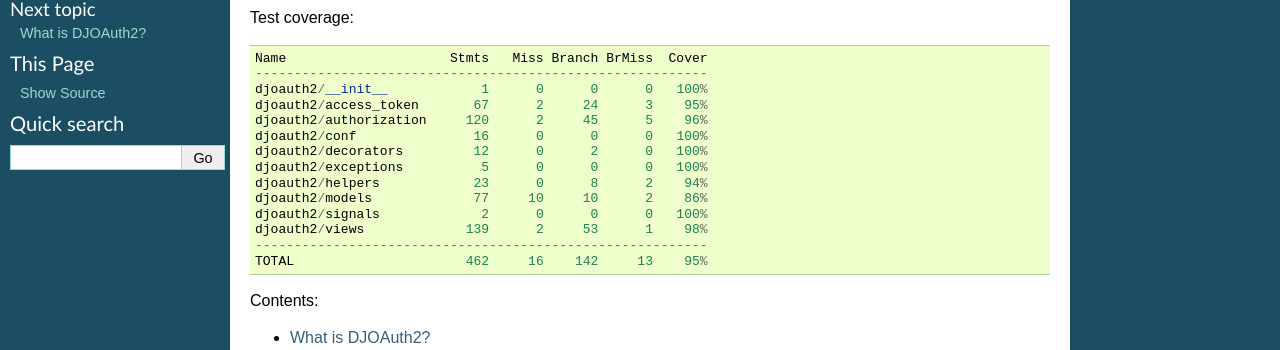
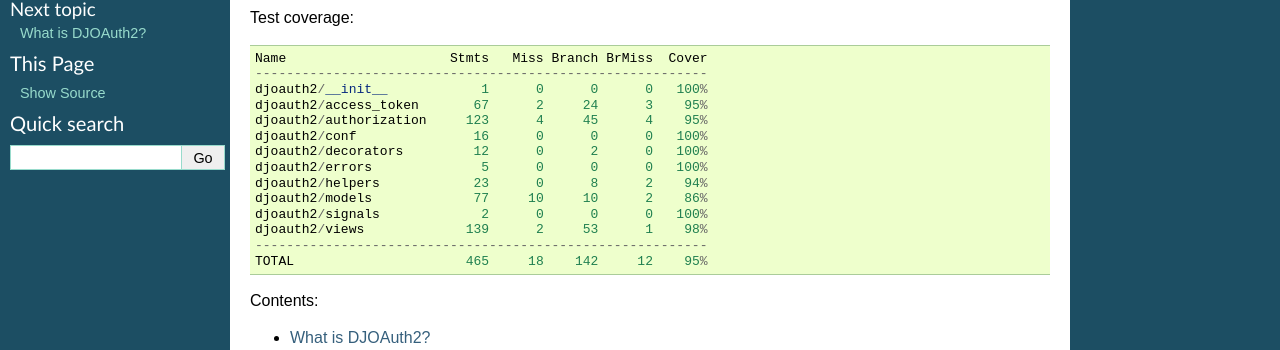
Before and after one commit to peterldowns/djoauth2, a Sphinx documentation site: the page built from docs/index.rst, in a window 1280 px wide. Shown: the part 118-468 px from the top of the page. Built offline with Sphinx 7.4.7, drawn with Linux system fonts in a browser that asks for light colours.

Commit message:
Fix typo and update coverage reports.

```diff
--- a/docs/index.rst
+++ b/docs/index.rst
@@ -14,16 +14,16 @@
     ----------------------------------------------------------
     djoauth2/__init__            1      0      0      0   100%
     djoauth2/access_token       67      2     24      3    95%
-    djoauth2/authorization     120      2     45      5    96%
+    djoauth2/authorization     123      4     45      4    95%
     djoauth2/conf               16      0      0      0   100%
     djoauth2/decorators         12      0      2      0   100%
-    djoauth2/exceptions          5      0      0      0   100%
+    djoauth2/errors              5      0      0      0   100%
     djoauth2/helpers            23      0      8      2    94%
     djoauth2/models             77     10     10      2    86%
     djoauth2/signals             2      0      0      0   100%
     djoauth2/views             139      2     53      1    98%
     ----------------------------------------------------------
-    TOTAL                      462     16    142     13    95%
+    TOTAL                      465     18    142     12    95%
 
 
 Contents:
```
Also changed, not shown: README.rst (+4 -4 lines).
